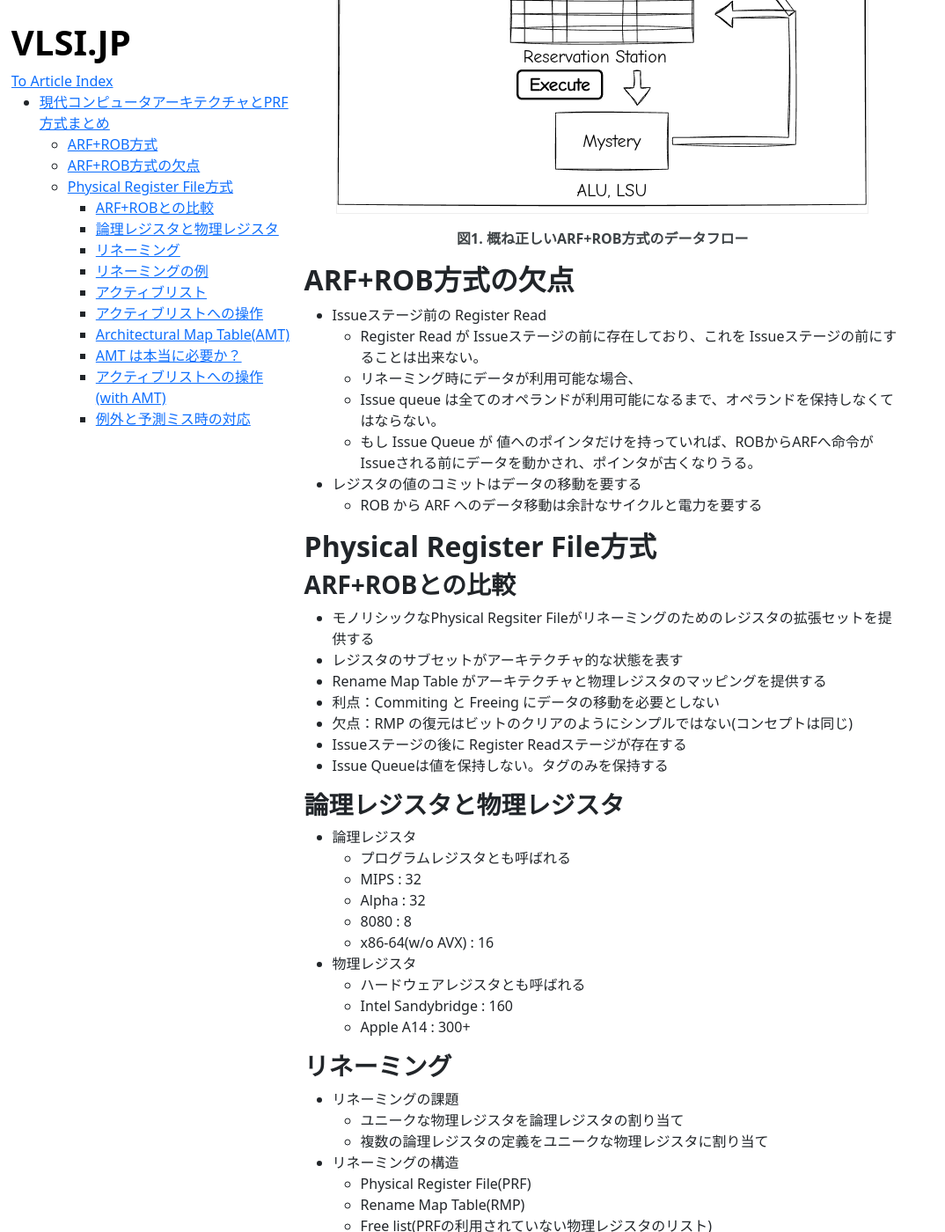
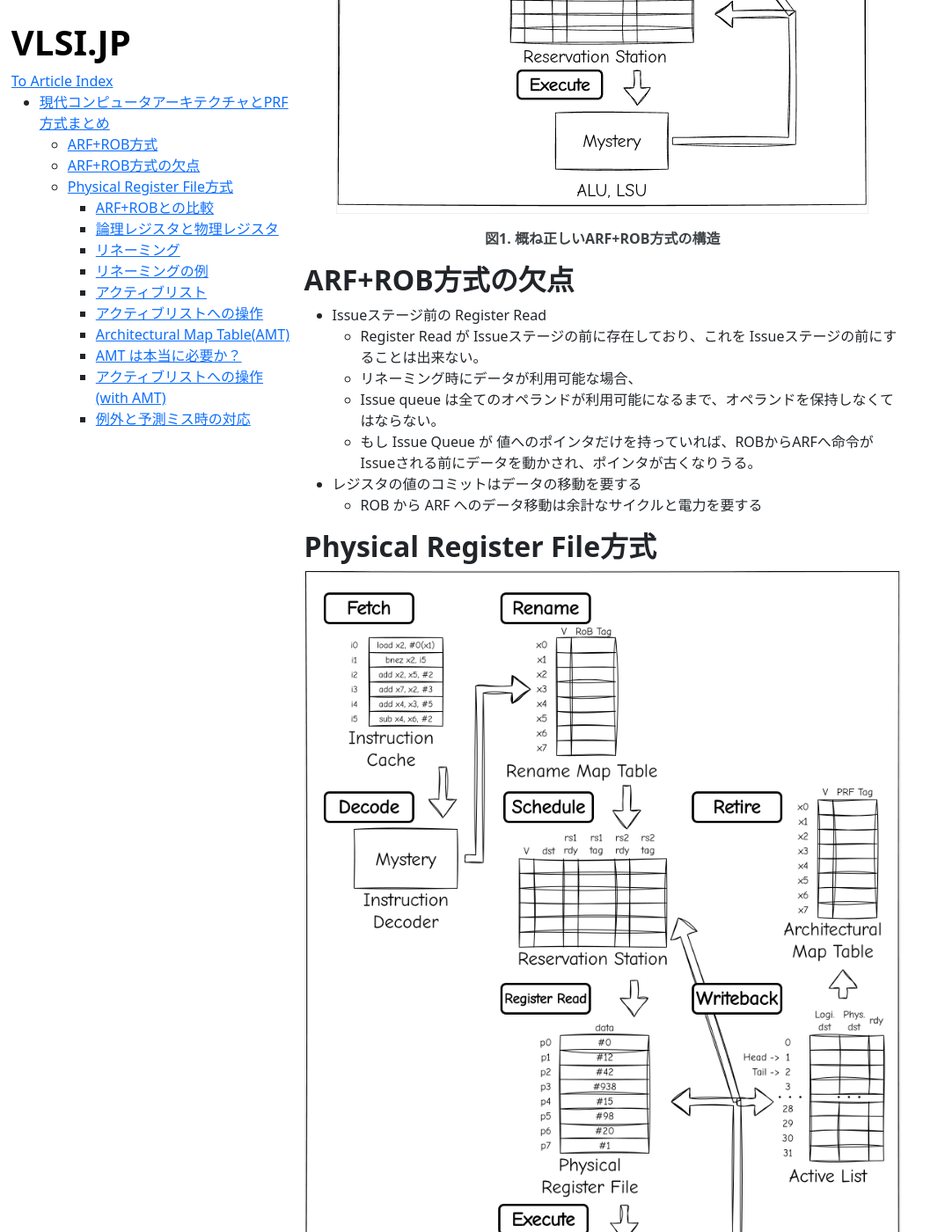
Before and after one commit to VLSI-JP/VLSI-JP.github.io, a Jekyll site: the page built from PRF.md, in a window 1280 px wide and 1400 px high, scrolled down 1008 px. Shown: the whole window at 88% size, without its empty margins (0-1074 px from the left). Built offline with Jekyll 4.4.1, drawn with Linux system fonts in a browser that asks for light colours; some of the changed text lies outside the part shown.

Commit message:
add PRF pic

```diff
--- a/PRF.md
+++ b/PRF.md
@@ -16,7 +16,7 @@ title: 現代コンピュータアーキテクチャとPRF方式まとめ
 ## ARF+ROB方式
 
 ![](https://raw.githubusercontent.com/VLSI-JP/VLSI-JP.github.io/main/images/PRF/ARFROB.png)
-<p style="text-align:center"> <b>図1. 概ね正しいARF+ROB方式のデータフロー</b></p>
+<p style="text-align:center"> <b>図1. 概ね正しいARF+ROB方式の構造</b></p>
 
 ## ARF+ROB方式の欠点
 
@@ -31,7 +31,16 @@ title: 現代コンピュータアーキテクチャとPRF方式まとめ
 
 ## Physical Register File方式
 
+![](https://raw.githubusercontent.com/VLSI-JP/VLSI-JP.github.io/main/images/PRF/PRF.png)
+<p style="text-align:center"> <b>図2. 概ね正しいPRF方式の構造</b></p>
+
 ### ARF+ROBとの比較
+
+![](https://raw.githubusercontent.com/VLSI-JP/VLSI-JP.github.io/main/images/PRF/ARFROB_dataflow.png)
+<p style="text-align:center"> <b>図3. ARF+ROB方式のデータフロー</b></p>
+
+![](https://raw.githubusercontent.com/VLSI-JP/VLSI-JP.github.io/main/images/PRF/PRF_dataflow.png)
+<p style="text-align:center"> <b>図4. PRF方式のデータフロー</b></p>
 
 - モノリシックなPhysical Regsiter Fileがリネーミングのためのレジスタの拡張セットを提供する
 - レジスタのサブセットがアーキテクチャ的な状態を表す
```
Also changed, not shown: images/PRF/ARFROB_dataflow.png (added), images/PRF/PRF.png (added), images/PRF/PRF_dataflow.png (added).
